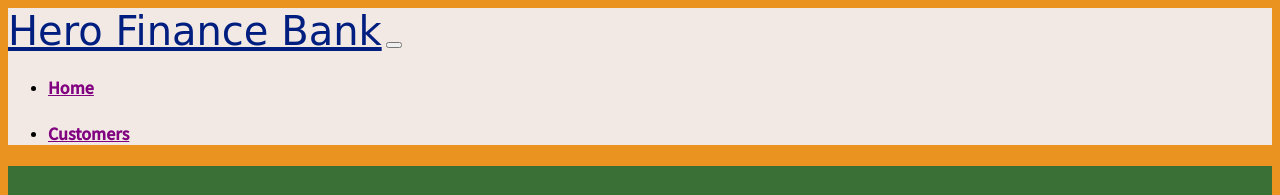
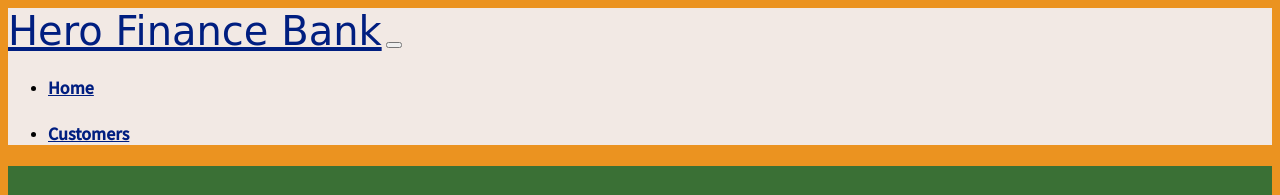
Before and after one commit to Sam0204/herofinancebank.github.io, a plain HTML site: page index.html in a window 1280 px wide. Shown: the top 195 px of the page. Drawn offline with nearby package versions, Linux system fonts and the light colour scheme; a web font is replaced by a local one.

Commit message:
Update style.css

```diff
--- a/style.css
+++ b/style.css
@@ -27,7 +27,7 @@ html{
           color: rgb(0, 30, 128)!important;
          }
           .nav-link{
-              color: purple!important;
+              color: rgb(0, 30, 128)!important;
                font-family: 'Noto Sans JP', sans-serif;
              }
              .nav-link:hover{ background-color: #f3f1f1;
```
